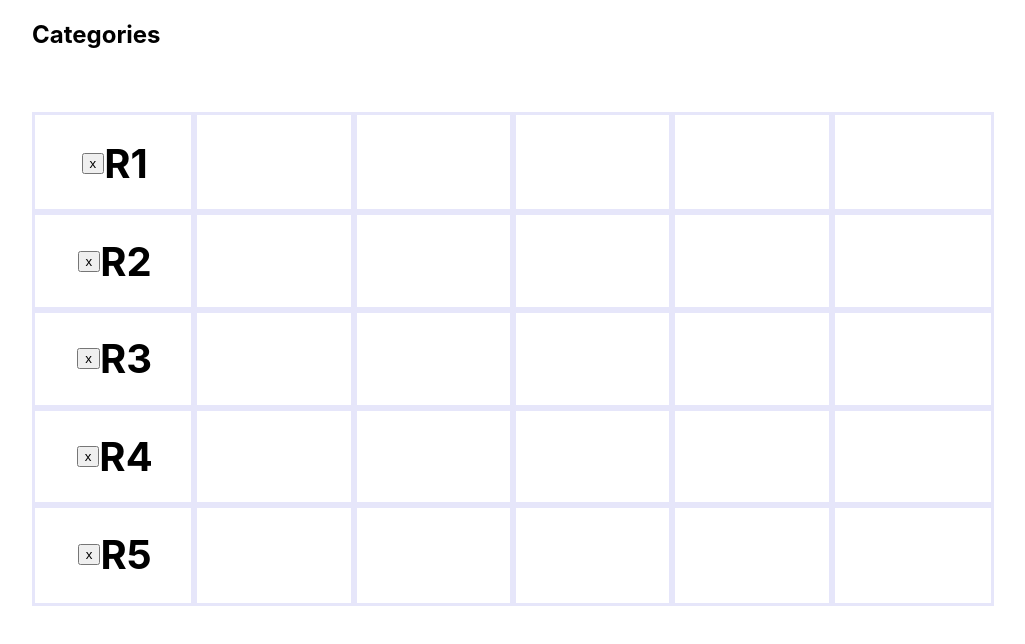
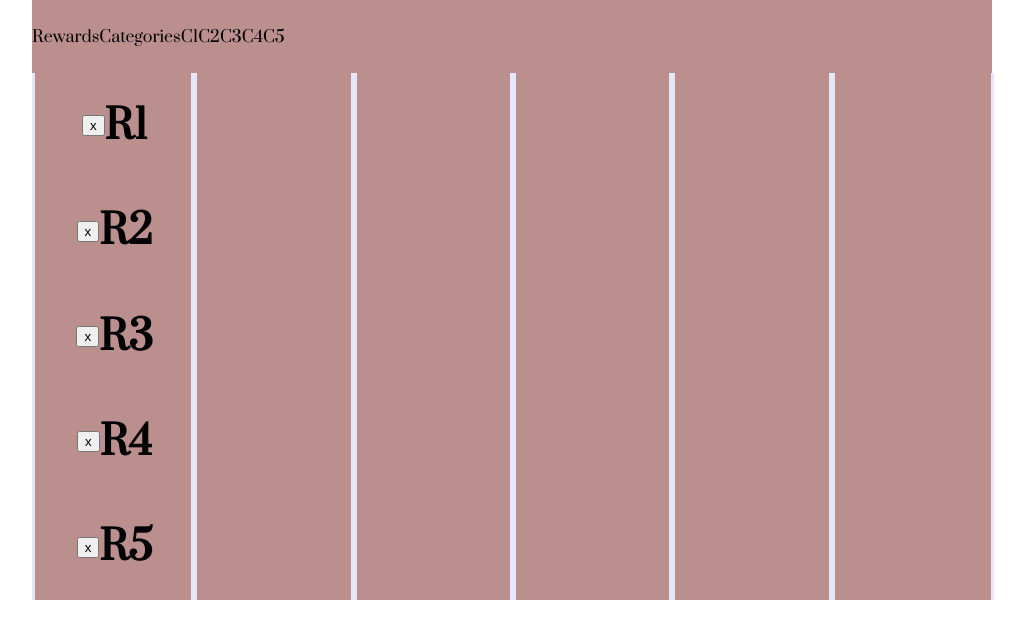
Before and after one commit to mcerritos/miles-rewards, a React (Create React App) app: page / in a window 1280 px wide. Shown: the top 644 px of the page, without its empty margins (128-1153 px from the left). Built offline with nearby package versions, Linux system fonts and the light colour scheme.

Commit message:
adds styling to grid

```diff
--- a/public/index.html
+++ b/public/index.html
@@ -10,7 +10,8 @@
       content="Web site created using create-react-app"
     />
     <link rel="apple-touch-icon" href="%PUBLIC_URL%/logo192.png" />
-    <!--
+    <link href="https://fonts.googleapis.com/css2?family=Prata&display=swap" rel="stylesheet">
+     <!--
       manifest.json provides metadata used when your web app is installed on a
       user's mobile device or desktop. See https://developers.google.com/web/fundamentals/web-app-manifest/
     -->
--- a/src/components/Grid.js
+++ b/src/components/Grid.js
@@ -6,14 +6,15 @@ import { Reward } from './Reward'
 /** Styling properties applied to each square element */
 const squareStyle = { width: '16.6%' }
 
-export const Grid = ({ observers, rewards, setRewards, id, resetPosition }) => {
+export const Grid = ({ observers, rewards, setRewards, id, resetPosition, previousValue, setPreviousValue }) => {
 
   function renderSquare(i) {
     const x = i
     const y = id
     return (
       <div key={i} style={squareStyle}>
-        <GridSquare id={id} observers={observers} position={rewards} setRewards={setRewards} x={x} y={y}>
+        <GridSquare id={id} observers={observers} position={rewards} setRewards={setRewards}
+         previousValue={previousValue} setPreviousValue={setPreviousValue} x={x} y={y}>
           {renderPiece(x, y)}
         </GridSquare>
       </div>
@@ -21,10 +22,11 @@ export const Grid = ({ observers, rewards, setRewards, id, resetPosition }) => {
   }
 
   function renderPiece(x, y) {
-
+    const coordinates = [x,y]
     const isRewardHere = x === rewards[0] && y === rewards[1]
     return isRewardHere ?
-    <Reward observers={observers} setRewards={setRewards} resetPosition={resetPosition} id={id}/> : null
+    <Reward observers={observers} setRewards={setRewards} resetPosition={resetPosition}
+     id={id} previousValue={previousValue} setPreviousValue={setPreviousValue} position={coordinates}/> : null
   }
 
   const squares = []
--- a/src/components/GridSquare.js
+++ b/src/components/GridSquare.js
@@ -5,11 +5,12 @@ import { canMoveReward, moveReward } from '../config/Positioning'
 import { RewardTypes } from '../config/RewardTypes'
 import { Overlay } from './Overlay'
 
-export const GridSquare = ({ x, y, children, id, observers, position, setRewards }) => {
+export const GridSquare = ({ x, y, children, id, observers, position, setRewards, previousValue, setPreviousValue }) => {
+
   const [{ isOver, canDrop }, drop] = useDrop({
     accept: RewardTypes.REWARD,
     canDrop: () => canMoveReward(x, y, id, position),
-    drop: () => moveReward((newPos) => setRewards(newPos), x, y, observers),
+    drop: () => moveReward((newPos) => setRewards(newPos), x, y, observers, previousValue, setPreviousValue),
     collect: (monitor) => ({
       isOver: !!monitor.isOver(),
       canDrop: !!monitor.canDrop(),
@@ -27,7 +28,6 @@ export const GridSquare = ({ x, y, children, id, observers, position, setRewards
     >
       <Square>{children}</Square>
       {isOver && !canDrop && <Overlay color="red" />}
-      {!isOver && canDrop && <Overlay color="yellow" />}
       {isOver && canDrop && <Overlay color="green" />}
     </div>
   )
--- a/src/components/Header.js
+++ b/src/components/Header.js
@@ -1,9 +1,8 @@
 import React from 'react'
 
-export default function Header() {
+export default function Header(props) {
+
     return (
-        <div id="header">
-            <h2>Categories</h2>
-        </div>
+        <div className={props.type}> {props.title} </div>
     )
 }
--- a/src/components/Start.js
+++ b/src/components/Start.js
@@ -1,10 +1,14 @@
 import React, { useState, useEffect } from 'react'
 import {Grid } from './Grid.js'
-import Header from './Header.js'
-import { observe } from '../config/Positioning'
+import { observe, emitChange } from '../config/Positioning'
+import TopGrid from './TopGrid.js'
 
 export const Start = () => {
   const [previousValue, setPreviousValue] = useState([])
+
+  function undo (o, previousValue, observers) {
+    emitChange(o, previousValue, observers)
+  }
 
   const [rewards1, setRewards1] = useState([0,1])
   const [rewards2, setRewards2] = useState([0,2])
@@ -19,23 +23,21 @@ export const Start = () => {
   const [observers5, setObservers5] = useState([])
 
   // whenever it renders observe it and then set it to the new position
-  useEffect(() => observe((newPos) => setRewards1(newPos), observers1, rewards1, previousValue))
-  useEffect(() => observe((newPos) => setRewards2(newPos), observers2, rewards2))
-  useEffect(() => observe((newPos) => setRewards3(newPos), observers3, rewards3))
-  useEffect(() => observe((newPos) => setRewards4(newPos), observers4, rewards4))
-  useEffect(() => observe((newPos) => setRewards5(newPos), observers5, rewards5))
-
-
+  useEffect(() => observe((newPos) => setRewards1(newPos), observers1, rewards1, previousValue, setPreviousValue))
+  useEffect(() => observe((newPos) => setRewards2(newPos), observers2, rewards2, previousValue, setPreviousValue))
+  useEffect(() => observe((newPos) => setRewards3(newPos), observers3, rewards3, previousValue, setPreviousValue))
+  useEffect(() => observe((newPos) => setRewards4(newPos), observers4, rewards4, previousValue, setPreviousValue))
+  useEffect(() => observe((newPos) => setRewards5(newPos), observers5, rewards5, previousValue, setPreviousValue))
 
   return (
     <div>
       <div className="Start">
-        <Header/>
-        <Grid id={1} observers={observers1} rewards={rewards1} setRewards={setRewards1} />
-        <Grid id={2} observers={observers2} rewards={rewards2} setRewards={setRewards2} />
-        <Grid id={3} observers={observers3} rewards={rewards3} setRewards={setRewards3} />
-        <Grid id={4} observers={observers4} rewards={rewards4} setRewards={setRewards4} />
-        <Grid id={5} observers={observers5} rewards={rewards5} setRewards={setRewards5} />
+        <TopGrid/>
+        <Grid id={1} observers={observers1} rewards={rewards1} setRewards={setRewards1} undo={undo} previousValue={previousValue} setPreviousValue={setPreviousValue}/>
+        <Grid id={2} observers={observers2} rewards={rewards2} setRewards={setRewards2} undo={undo} previousValue={previousValue} setPreviousValue={setPreviousValue}/>
+        <Grid id={3} observers={observers3} rewards={rewards3} setRewards={setRewards3} undo={undo} previousValue={previousValue} setPreviousValue={setPreviousValue}/>
+        <Grid id={4} observers={observers4} rewards={rewards4} setRewards={setRewards4} undo={undo} previousValue={previousValue} setPreviousValue={setPreviousValue}/>
+        <Grid id={5} observers={observers5} rewards={rewards5} setRewards={setRewards5} undo={undo} previousValue={previousValue} setPreviousValue={setPreviousValue}/>
       </div>
     </div>
   )
--- /dev/null
+++ b/src/components/TopGrid.js
@@ -0,0 +1,16 @@
+import React from 'react'
+import Header from './Header'
+
+export default function TopGrid() {
+    return (
+        <div id="gridTop">
+            <Header title="Rewards" className="topHeader" />
+            <Header title="Categories" className="topHeader" />
+            <Header title="C1" className="subheader" />
+            <Header title="C2" className="subheader" />
+            <Header title="C3" className="subheader" />
+            <Header title="C4" className="subheader" />
+            <Header title="C5" className="subheader" />
+        </div>
+    )
+}
--- a/src/components/Undo.js
+++ b/src/components/Undo.js
@@ -4,7 +4,7 @@ export default function Undo() {
 
     return (
         <div>
-            <button>Undo</button>
+            <button> Undo </button>
         </div>
     )
 }
--- a/src/config/Positioning.js
+++ b/src/config/Positioning.js
@@ -1,10 +1,11 @@
-function emitChange(o, position, observers, previousValue) {
+export function emitChange(o, position, observers, previousValue, setPreviousValue) {
   observers.forEach((o) => o && o(position))
+  // setPreviousValue(previousValue.concat(position))
 }
 
-export function observe(o, observers, position, previousValue) {
+export function observe(o, observers, position, previousValue, setPreviousValue) {
   observers.push(o)
-  emitChange(o, position, observers, undo)
+  emitChange(o, position, observers, previousValue, setPreviousValue)
   return () => {
     observers = observers.filter((t) => t !== o)
   }
@@ -28,16 +29,12 @@ export function canMoveReward(toX, toY, id, position) {
   }
 }
 
-export function moveReward(o, toX, toY, observers, previousValue) {
+export function moveReward(o, toX, toY, observers, previousValue, setPreviousValue) {
   let position = [toX, toY]
-  emitChange(o, position, observers)
+  emitChange(o, position, observers, previousValue, setPreviousValue)
 }
 
-export function reset (o, id, observers, previousValue) {
+export function reset (o, id, observers, previousValue, setPreviousValue) {
   let position = [0, id]
-  emitChange( o, position, observers)
+  emitChange( o, position, observers, previousValue, setPreviousValue)
 }
-
-export function undo (o, previousValue, observers) {
-  emitChange(o, previousValue, observers)
-}
--- a/src/index.css
+++ b/src/index.css
@@ -1,22 +1,11 @@
 body {
   margin: 0;
-  font-family: -apple-system, BlinkMacSystemFont, 'Segoe UI', 'Roboto', 'Oxygen',
-    'Ubuntu', 'Cantarell', 'Fira Sans', 'Droid Sans', 'Helvetica Neue',
-    sans-serif;
-  -webkit-font-smoothing: antialiased;
-  -moz-osx-font-smoothing: grayscale;
+  font-family: 'Prata', serif;
 }
 
 code {
   font-family: source-code-pro, Menlo, Monaco, Consolas, 'Courier New',
     monospace;
-}
-
-.Square {
-  border: solid medium lavender;
-  display: flex;
-  align-items: center;
-  justify-content: center;
 }
 
 .Start {
@@ -26,6 +15,26 @@ code {
   display: flex;
   flex-wrap: wrap;
   margin: 0 auto;
+  background-color: rosybrown;
+}
+
+ #gridTop {
+  display: flex;
+  align-items: center;
+  justify-content: space-between;
+  flex-wrap: wrap;
+}
+
+.topHeader {
+  display: block;
+  margin-left: 5vh;
+  width: 30vh;
+}
+
+.subheader {
+  display: block;
+  padding: 2vw;
+  border-bottom: solid medium lavender;
 }
 
 .Grid {
@@ -36,7 +45,22 @@ code {
   flex-direction: row;
 }
 
+.Square {
+  border-left: solid medium lavender;
+  border-right: solid medium lavender;
+  display: flex;
+  align-items: center;
+  justify-content: center;
+}
+
+
 #preview {
   max-width: 10vw;
   max-height: auto;
 }
+
+#topheader > div {
+  display: block;
+  width: 35vw;
+  margin-left: 3vw;
+}
```
Also changed, not shown: src/components/Reward.js (+9 -4 lines).
